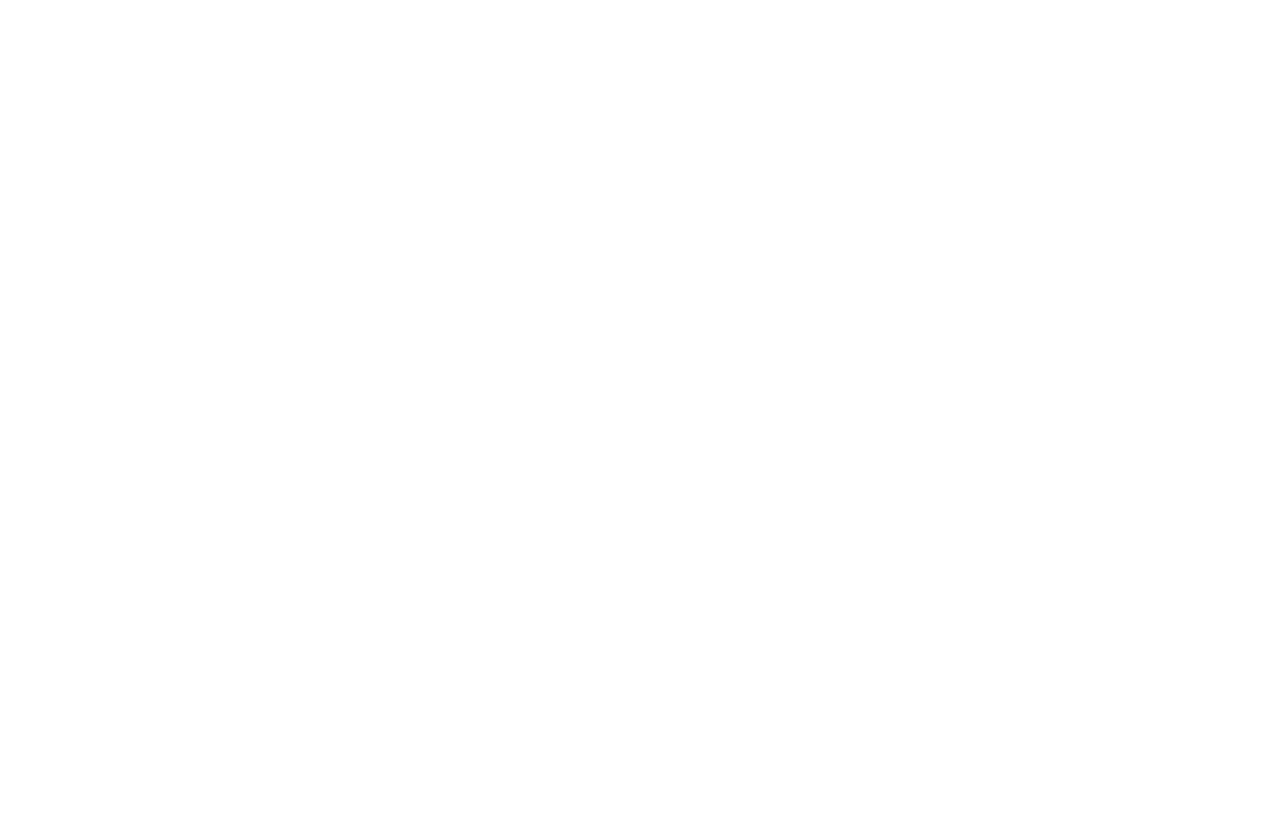
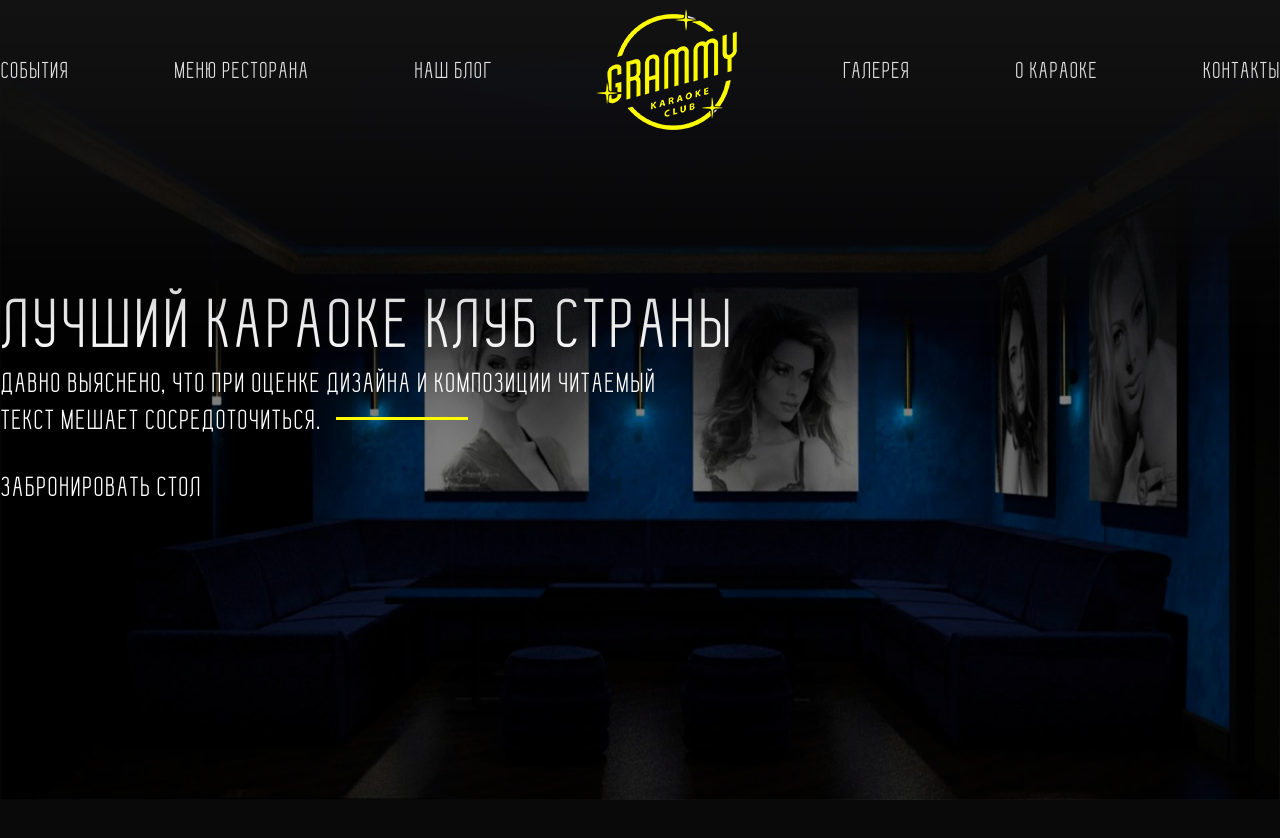
Before and after one commit to alexnaidovich/Kyiv-Test-task, a plain HTML site: page index.html in a window 1280 px wide. Before the commit the page ends 800 px from the top, so only its background shows below. Drawn offline with Linux system fonts and the light colour scheme.

Commit message:
Header part done

```diff
--- /dev/null
+++ b/assets/css/components/colors.css
@@ -0,0 +1,48 @@
+body {
+  background-color: #121212;
+}
+
+header {
+  background-color: transparent;
+  background-image: url(../../img/header-gradient.png);
+}
+
+header a {
+  color: #e3e3e3;
+}
+
+h1, .header-meet p, .header-meet a {
+  color: #fff;
+}
+
+.header-meet p > span {
+  background-color: #fcfb03;
+}
+
+.carousel div {
+  position: absolute;
+  width: 100%;
+  height: 100%;
+  z-index: -2;
+  background-position: center;
+  background-size: 100% 100%;
+}
+
+.carousel div.car-active {
+  opacity: 1;
+}
+
+.carousel div.car-inactive {
+  opacity: 0;
+}
+
+
+.carousel div:nth-child(1) {
+  background-image: url(../../img/header-carousel/vip-blue.jpg);
+}
+.carousel div:nth-child(2) {
+  background-image: url(../../img/header-carousel/vip-red.jpg);
+}
+.carousel div:nth-child(3) {
+  background-image: url(../../img/header-carousel/common.jpg);
+}
--- a/assets/css/components/flexbox.css
+++ b/assets/css/components/flexbox.css
@@ -58,3 +58,8 @@
   -ms-flex-align: end;
   align-items: flex-end;
 }
+
+.flex-wrap {
+  -ms-flex-wrap: wrap;
+      flex-wrap: wrap;
+}
--- a/assets/css/components/fonts.css
+++ b/assets/css/components/fonts.css
@@ -4,6 +4,32 @@
   font-weight: normal;
 }
 
-* {
+@font-face {
+  font-family: roboto-cond;
+  src: url('../../fonts/RobotoCondensed-Regular.ttf') format("truetype");
+  font-weight: normal;
+}
+
+body *, * a {
   font-family: acboucle, 'Arial Narrow', Arial, Helvetica, sans-serif;
 }
+
+a {
+  text-decoration: none;
+}
+
+header a {
+  font-size: 23px;
+}
+
+h1 {
+  font-size: 69.17px;
+  line-height: 74px;
+  text-transform: uppercase;
+}
+
+.header-meet p, .header-meet > a {
+  font-size: 27.67px;
+  line-height: 37px;
+  text-transform: uppercase;
+}
--- /dev/null
+++ b/assets/css/components/keyframes.css
@@ -0,0 +1,24 @@
+@keyframes show-car {
+  0% {
+    left: -2000px;
+  }
+  1% {
+    opacity: 0;
+    left: 100vw;
+  }
+  100% {
+    opacity: 1;
+    left: 0px;
+  }
+}
+
+@keyframes hide-car {
+  0% {
+    opacity: 1;
+    left: 0;
+  }
+  100% {
+    opacity: 0;
+    left: -100vw;
+  }
+}
--- /dev/null
+++ b/assets/css/components/pseudos.css
@@ -0,0 +1,25 @@
+body::before {
+  width: 100%;
+  height: 100%;
+  content: '';
+  position: absolute;
+  top: 0;
+  background-color: rgba(0, 0, 0, .5);
+}
+
+header a::after {
+  position: absolute;
+  content: url('../../img/menu-hover.png');
+  top: calc(50% - 27px);
+  left: calc(50% - 23.5px);
+  opacity: 0;
+  transition: .3s ease-in-out;
+}
+
+header a:hover::after {
+  opacity: 1;
+}
+
+header #logo::after, #reservate::after {
+  content: '';
+}
--- /dev/null
+++ b/assets/css/components/sizes.css
@@ -0,0 +1,74 @@
+body {
+  width: 100%;
+  overflow-x: hidden;
+  position: relative;
+}
+
+header {
+  height: 360px;
+  width: 100%;
+  position: fixed;
+  top: 0;
+  left: 0;
+  z-index: 1;
+}
+
+.header-inner, .meet-wrapper, .main-wrapper {
+  width: 80%;
+  min-width: 1280px;
+  margin: 0 auto;
+}
+
+.header-inner {
+  padding-top: 12px;
+}
+
+.header-inner nav, .header-inner ul {
+  width: 100%;
+  height: 121px;
+}
+
+header a {
+  position: relative;
+}
+
+.header-meet, .events {
+  width: 100%;
+  height: 100vh;
+  position: relative;
+}
+
+.header-meet p {
+  max-width: 709px;
+  margin-bottom: 30px;
+}
+
+.header-meet p > span {
+  width: 132px;
+  height: 3px;
+  display: inline-block;
+  margin: 9px 15px;
+}
+
+.carousel {
+  height: 100vh;
+  width: 100vw;
+  max-height: 100vh;
+  position: absolute;
+  top: 0;
+  left: 0;
+}
+.carousel > div {
+  position: absolute;
+  width: 100%;
+  height: 100%;
+  left: 2000px;
+}
+.carousel div.car-active {
+  left: 0;
+  animation: show-car 1s ease-in-out;
+}
+.carousel div.car-inactive {
+  left: -2000px;
+  animation: hide-car 1s ease-in-out;
+}
--- a/assets/css/style.css
+++ b/assets/css/style.css
@@ -1,3 +1,7 @@
 @import url('./components/reset.css');
 @import url('./components/fonts.css');
 @import url('./components/flexbox.css');
+@import url('./components/colors.css');
+@import url('./components/sizes.css');
+@import url('./components/pseudos.css');
+@import url('./components/keyframes.css');
--- /dev/null
+++ b/assets/js/components/Auto-carousel.js
@@ -0,0 +1,33 @@
+class AutoCarousel {
+
+  constructor(id, activeClass, inactiveClass, slidesQuantity) {
+    this.el = document.querySelector(id);
+    this.items = this.el.querySelectorAll('.car-item');
+    this.index = 0;
+    this.active = activeClass;
+    this.inactive = inactiveClass;
+    this.slidesQuantity = slidesQuantity;
+    this.autoslide.apply(this);
+  }
+
+  slide(index) {
+    this.items.forEach((item, i) => {
+      item.classList.remove(this.active);
+      item.classList.add(this.inactive);
+    });
+    this.items[index].classList.remove(this.inactive);
+    this.items[index].classList.add(this.active);
+    this.index++;
+    if (this.index === this.slidesQuantity) {
+      this.index = 0;
+    }
+  }
+
+  autoslide() {
+    let as = setTimeout(() => {
+      this.slide(this.index);
+      setTimeout(this.autoslide.apply(this), 3000);
+    }, 3000);
+  }
+
+}
--- /dev/null
+++ b/assets/js/main.js
@@ -0,0 +1,2 @@
+const topCarousel = new AutoCarousel('#header-carousel', 'car-active', 'car-inactive', 3);
+topCarousel.autoslide
--- a/index.html
+++ b/index.html
@@ -6,8 +6,48 @@
   <meta http-equiv="X-UA-Compatible" content="ie=edge">
   <title>Document</title>
   <link rel="stylesheet" href="assets/css/style.css">
+  <script src="assets/js/components/Auto-carousel.js"></script>
 </head>
 <body>
+  <header>
+    <div class="header-inner flex">
+      <nav>
+        <ul class="flex flex-justify-between flex-align-center">
+          <li><a href="#events">СОБЫТИЯ</a></li>
+          <li><a href="#menu">МЕНЮ РЕСТОРАНА</a></li>
+          <li><a href="#blog">НАШ БЛОГ</a></li>
+          <li><a href="#meet" id="logo"><img src="./assets/img/main-logo.png" alt="logo"></a></li>
+          <li><a href="#gallery">ГАЛЕРЕЯ</a></li>
+          <li><a href="#about">О КАРАОКЕ</a></li>
+          <li><a href="#contacts">КОНТАКТЫ</a></li>
+        </ul>
+      </nav>
+    </div>
+  </header>
+
+  <div class="carousel" id="header-carousel">
+      <div class="car-item car-active" id="meet--car-item1"></div>
+      <div class="car-item" id="meet--car-item2"></div>
+      <div class="car-item" id="meet--car-item3"></div>
+    </div>
+
+  <div class="meet-wrapper">
+    <div class="header-meet flex flex-column flex-justify-center" id="meet">
+      <h1>Лучший караоке клуб страны</h1>
+      <p class="">Давно выяснено, что при оценке дизайна и композиции читаемый текст мешает сосредоточиться.<span></span> </p>
+      <a href="" id="reservate">ЗАБРОНИРОВАТЬ СТОЛ</a>
+    </div>
+  </div>
+
+  <main id="main">
+    <div class="main-wrapper">
+      <section class="events">
+
+      </section>
+    </div>
+  </main>
+
+  <script src="assets/js/main.js"></script>
 
 </body>
 </html>
```
Also changed, not shown: assets/fonts/RobotoCondensed-Regular.ttf (added), assets/img/header-carousel/common.jpg (added), assets/img/header-carousel/vip-blue.jpg (added), assets/img/header-carousel/vip-red.jpg (added), assets/img/header-gradient.png (added), assets/img/logo-gray.png (added), assets/img/main-logo.png (added), assets/img/menu-hover.png (added), 2 other files.
